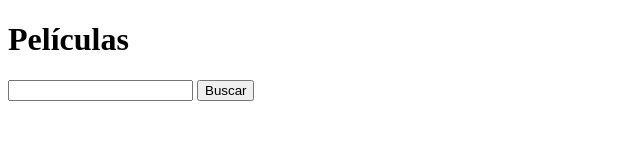
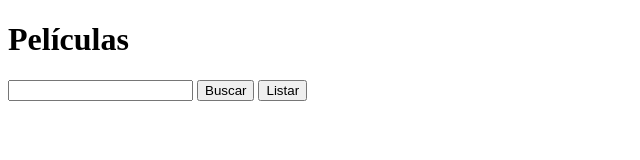
Before and after one commit to UO264699/NetflixCap_AndresFernandez, a plain HTML site: page peliculas.html in a window 1280 px wide. Shown: the whole page, without its empty margins (0-640 px from the left). Drawn offline with nearby package versions, Linux system fonts and the light colour scheme.

Commit message:
list movies

```diff
--- a/peliculas.html
+++ b/peliculas.html
@@ -23,11 +23,11 @@
 </div>
 
     <div>
-
-
          <input type="text" id="title"/>
 
         <button onclick="searchMovieByTitle()">Buscar</button>
+
+        <button onclick="listMovies()">Listar</button>
     </div>
 
 
--- a/peliculas.js
+++ b/peliculas.js
@@ -13,7 +13,17 @@ function searchMovieByTitle(){
 }
 
 
+function listMovies(){
 
+    var title = document.getElementById("title").value;
+
+    fetch("http://www.omdbapi.com/?s=" + title + "&apikey=55e45ea5")
+    .then(success => success.json()).
+    then((movies) => console.log(movies) )
+    .catch((error)=>console.log(error));
+
+    document.getElementById("title").value = "";
+}
 
 function showMovie(movie){
 
```
